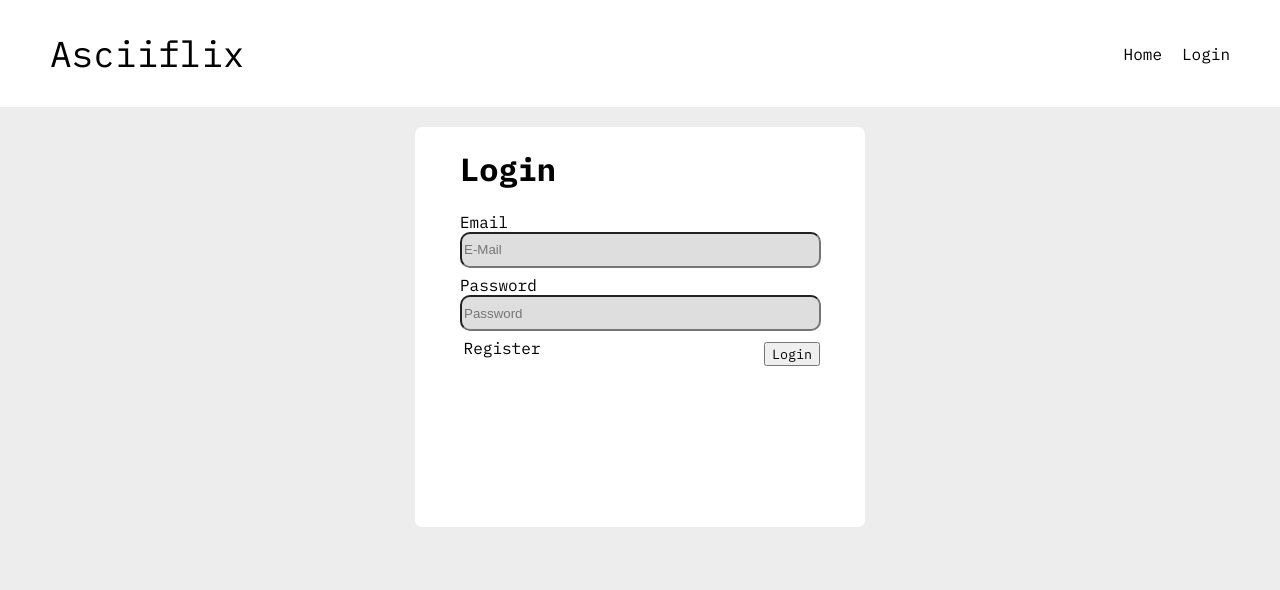
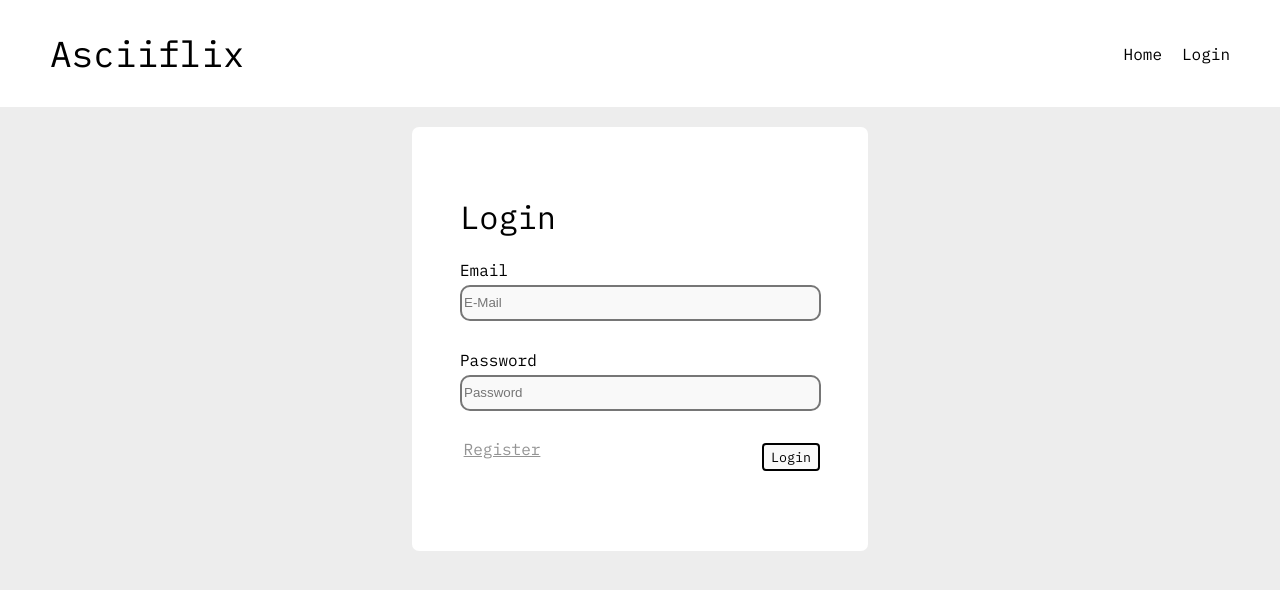
Before and after one commit to asciiflix/webclient, a React (Create React App) app: page /login in a window 1280 px wide. Shown: the top 590 px of the page. Built offline with nearby package versions, Linux system fonts and the light colour scheme.

Commit message:
Touched up login css

```diff
--- a/src/App.css
+++ b/src/App.css
@@ -10,3 +10,9 @@ body {
     margin: 0 auto;
     padding: 0 var(--content-padding-width);
 }
+
+@media screen and (max-width: 1300px) {
+    .main-content {
+        padding: 0 var(--content-padding-width-mobile);
+    }
+}
--- a/src/Components/Login/UserLogin.css
+++ b/src/Components/Login/UserLogin.css
@@ -1,19 +1,22 @@
 .login-form-container {
   background-color: white;
   /* TODO Make this dynamic */
-  width: 400px;
-  height: 400px;
   border-radius: 7px;
   margin: 0 auto;
+  max-width: fit-content;
   display: grid;
+  padding: 3em;
+  padding-bottom: 5em;
 }
 
 .form-input {
-  background-color: var(--recomendation-bar-color);
+  background-color: var(--input-field-color);
+  border-style: solid;
   width: 98%;
   height: 30px;
   border-radius: 10px;
-  margin-bottom: 2%;
+  margin-bottom: 8%;
+  margin-top: 5px;
 }
 
 .empty-div{
@@ -22,8 +25,7 @@
 }
 
 .text{
-    color: black;
-    text-decoration: none;
+    color: #949494;
     margin-left: 1%;
 }
 
@@ -31,17 +33,20 @@
     font-family: 'IBM Plex Mono', monospace;
     float: right;
     margin-top: 1%;
+    background-color: var(--input-field-color);
+    border-style: solid;
+    border-radius: 4px;
+    padding: 3px 7px;
 }
 
 .login-form-failed-login {
     color: red;
 }
 
-@media screen and (min-width: 768px) {
-    .login-form-container{
-        width: 450px;
-    }
-    .empty-div{
-        width: 360px;
-    }
+.form-label-text {
 }
+
+
+.form-title-text {
+    font-weight: 400;
+}
--- a/src/Components/Login/UserLogin.tsx
+++ b/src/Components/Login/UserLogin.tsx
@@ -81,12 +81,12 @@ export default class UserLogin extends Component<Status, StatusState> {
                 this.state.isLoggedIn ? this.finalizeLogin(setJwtToken, rerender) :
                     <form onSubmit={this.submit_login}>
                         <div className="empty-div">
-                            <h1>Login</h1>
+                            <h1 className="form-title-text">Login</h1>
                             {this.state.hasFailedLogin?<p className="login-form-failed-login">Login Failed, please try again</p>:<></>}
-                            <label>Email</label>
+                            <label className="form-label-text">Email</label>
                             <input className="form-input" type="email" placeholder="E-Mail" required onChange={e => this.login.email = e.target.value}></input>
 
-                            <label>Password</label>
+                            <label className="form-label-text">Password</label>
                             <input className="form-input" type="password" placeholder="Password" required onChange={e => this.login.password = e.target.value}></input>
 
                             <Link className="text" to="/register">Register</Link>
--- a/src/Global.css
+++ b/src/Global.css
@@ -2,6 +2,7 @@
     --main-content-width: 1200px;
     --main-background-color: #EDEDED;
     --content-padding-width: 50px;
+    --content-padding-width-mobile: 10px;
 
     --title-bar-color: #ffffff;
     --title-text-color: #000000;
@@ -9,4 +10,6 @@
 
     --recomendation-bar-color: #DEDEDE;
     --recomendation-bar-min-width: 200px;
+
+    --input-field-color: #F9F9F9;
 }
```
Also changed, not shown: src/Pages/LoginPage/LoginPage.css (added).
